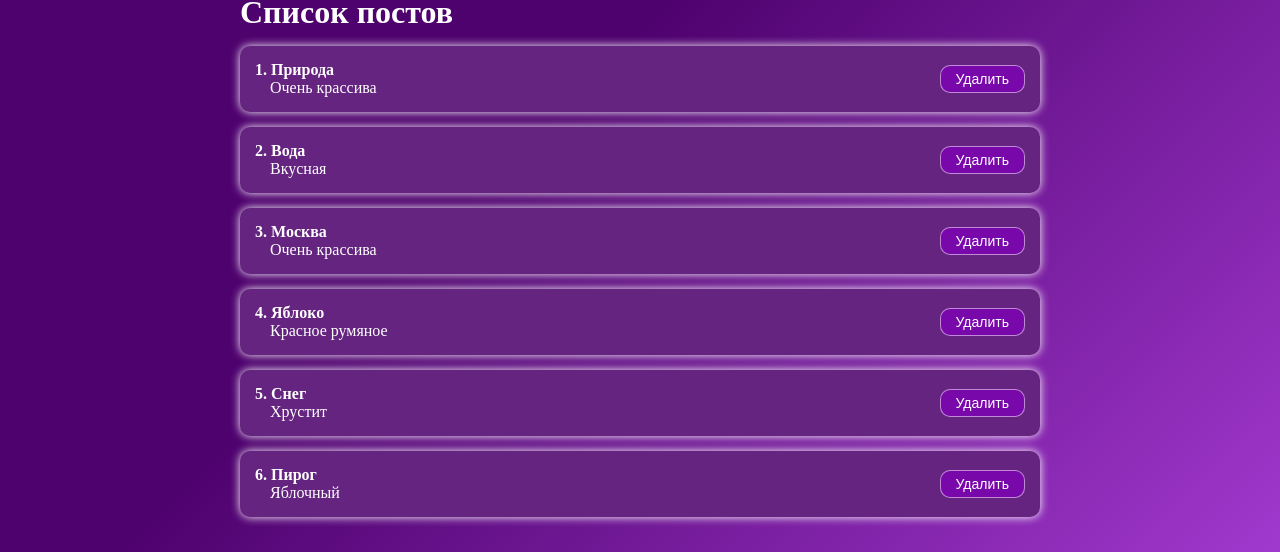
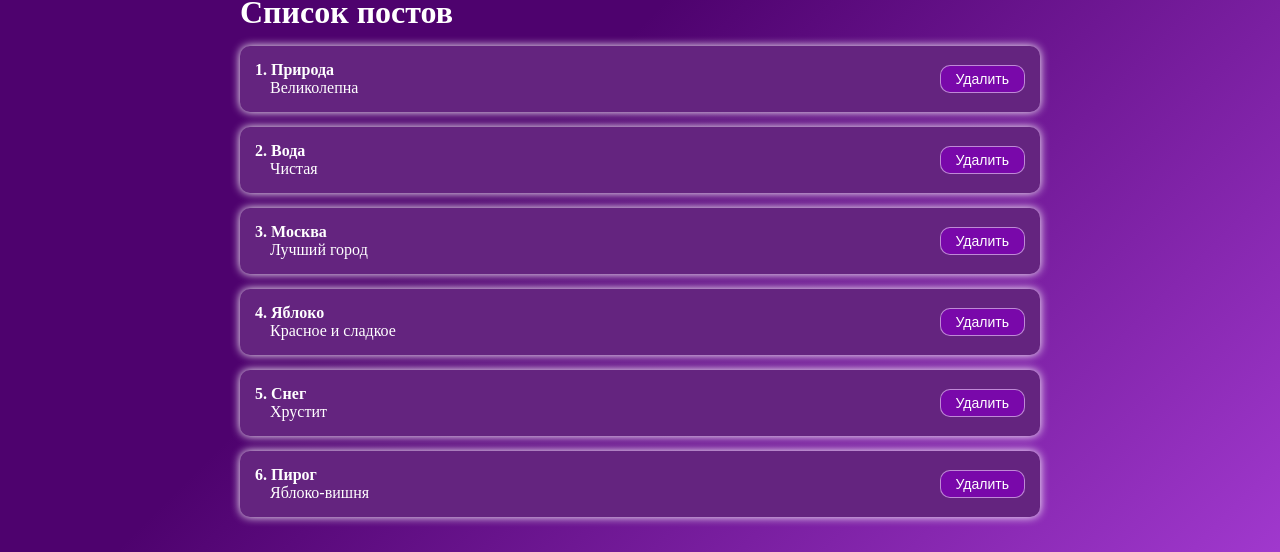
Before and after one commit to Kirill5010/ProjectReact, a React (Create React App) app: page / in a window 1280 px wide. Shown: the part 166-718 px from the top of the page. Built offline with nearby package versions, Linux system fonts and the light colour scheme.

Commit message:
add text

```diff
--- a/src/App.js
+++ b/src/App.js
@@ -8,12 +8,12 @@ import MyModal from './components/UI/Modal/MyModal';
 import './styles/App.css'
 function App() {
   const [posts, setPosts] = useState([
-    {id: 1, title: 'Природа', subtitle: 'Очень крассива'},
-    {id: 2, title: 'Вода', subtitle: 'Вкусная'},
-    {id: 3, title: 'Москва', subtitle: 'Очень крассива'},
-    {id: 4, title: 'Яблоко', subtitle: 'Красное румяное'},
+    {id: 1, title: 'Природа', subtitle: 'Великолепна'},
+    {id: 2, title: 'Вода', subtitle: 'Чистая'},
+    {id: 3, title: 'Москва', subtitle: 'Лучший город'},
+    {id: 4, title: 'Яблоко', subtitle: 'Красное и сладкое'},
     {id: 5, title: 'Снег', subtitle: 'Хрустит'},
-    {id: 6, title: 'Пирог', subtitle: 'Яблочный'},
+    {id: 6, title: 'Пирог', subtitle: 'Яблоко-вишня'},
   ])
 
 const [filter, setFilter] = useState({sort: '', query: ''})
```
